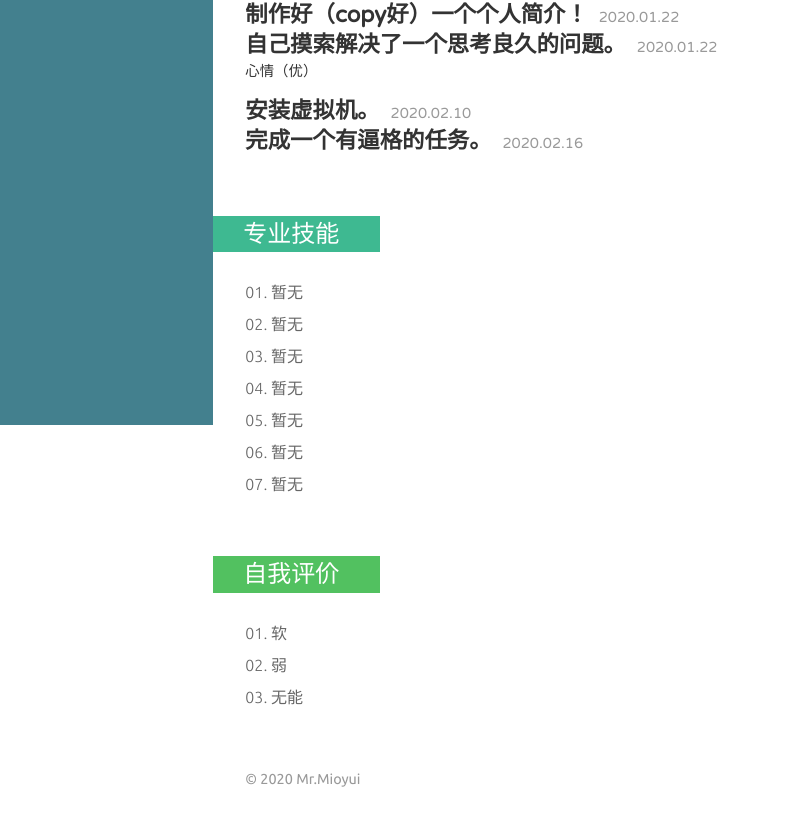
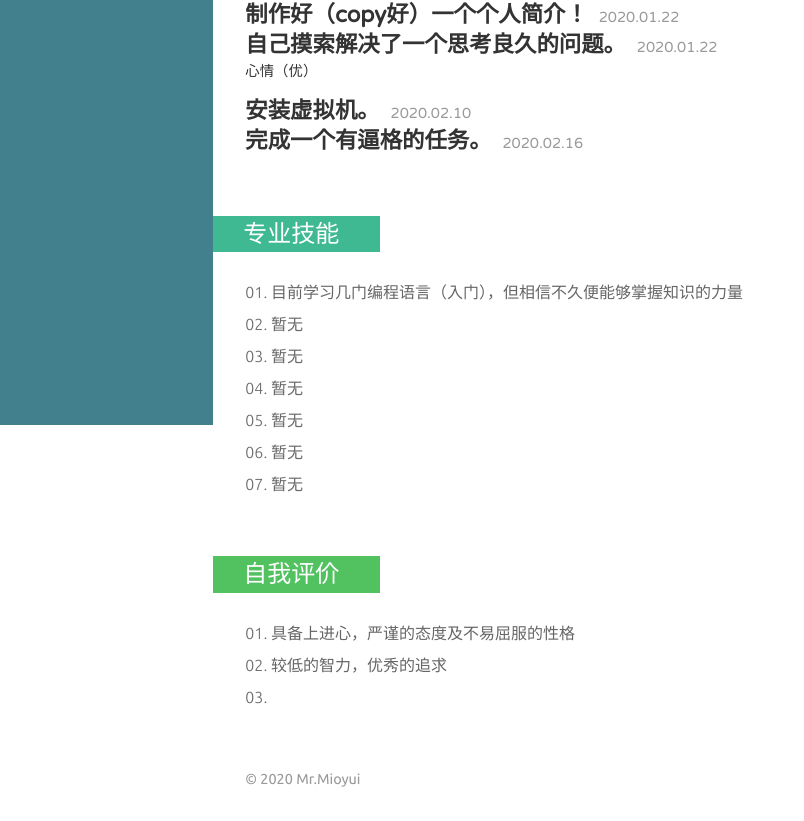
Before and after one commit to Mioyui/Mioyui.github.io, a plain HTML site: page index.html in a window 1280 px wide. Shown: the part 375-1196 px from the top of the page, without its empty margins (0-804 px from the left). Drawn offline with nearby package versions, Linux system fonts and the light colour scheme.

Commit message:
Update index.html

```diff
--- a/index.html
+++ b/index.html
@@ -77,7 +77,7 @@
                 <div class="item_detail">
                     <div class="skill">
                         <ul>
-                            <li>暂无</li>
+                            <li>目前学习几门编程语言（入门），但相信不久便能够掌握知识的力量</li>
                             <li>暂无</li>
                             <li>暂无</li>
                             <li>暂无</li>
@@ -94,9 +94,9 @@
                 <div class="item_detail">
                     <div class="skill">
                         <ul>
-                            <li>软</li>
-                            <li>弱</li>
-                            <li>无能</li>
+                            <li>具备上进心，严谨的态度及不易屈服的性格</li>
+                            <li>较低的智力，优秀的追求</li>
+                            <li></li>
                         </ul>
                     </div>
                 </div>
```
